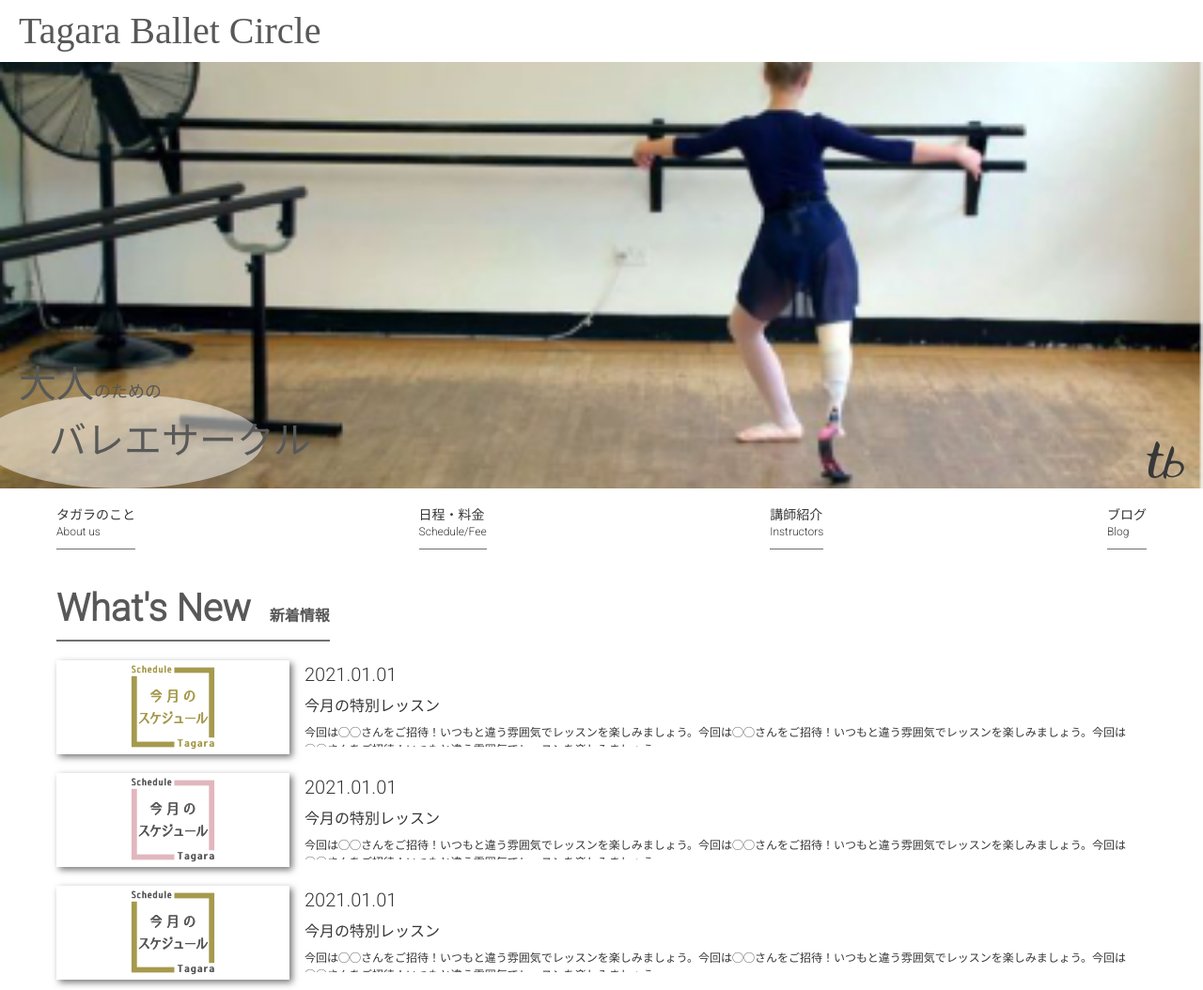
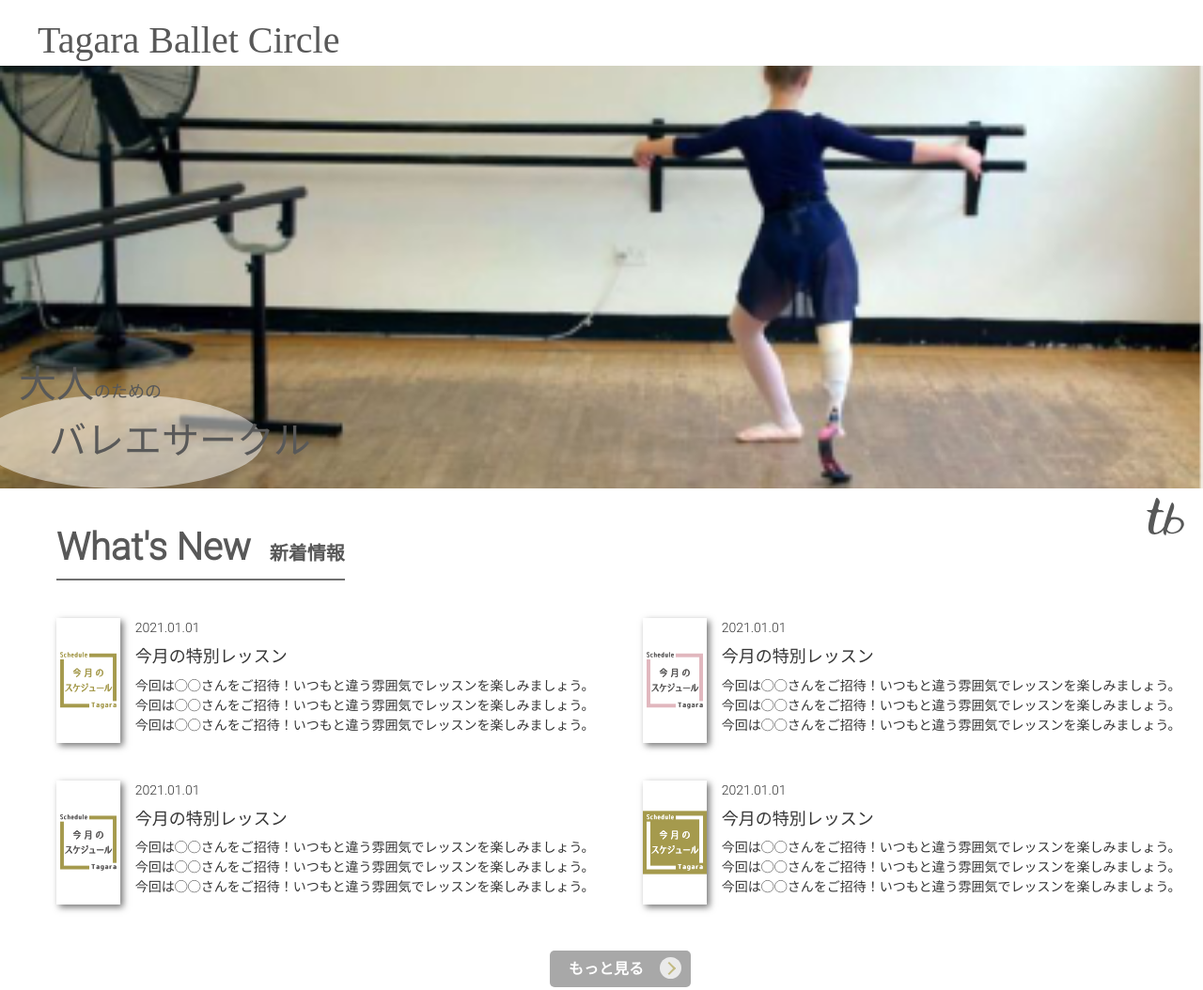
Before and after one commit to non0522/tagaraballet, a plain HTML site: page index.html in a window 1280 px wide. Shown: the top 1054 px of the page at 94% size. Drawn offline with Linux system fonts and the light colour scheme; some packages are replaced by stand-ins of ours.

Commit message:
completed index.html

```diff
--- a/index.html
+++ b/index.html
@@ -40,7 +40,7 @@
             <section class="p-hero">
                 <h2 class="c-title--heading">大人<span>のための</span><br>バレエサークル</h2>
                 <div class="c-shadow"></div>
-                <img class="c-logo" src="/img/logo.svg" alt="">
+                <img class="c-logo" src="/img/logo2.svg" alt="">
             </section>
             <nav class="p-subnav">
                 <ul>
@@ -111,6 +111,8 @@
                     </a>
                 </div>
             </section><!-- /.p-news -->
+            <section class="p-main-sections u-mb-s">
+
                 <section class="p-section p-concept">
                     <h3 class="c-title--section">About Tagara<span>タガラについて</span></h3>
                     <article class="p-section__content">
@@ -155,8 +157,7 @@
                         </a>
                     </div>
                 </section><!-- /.p-instructors -->
-        </main><!-- /.l--main -->
-
+            </section>
             <aside class="l-aside">
                 <form class="p-search" id="searchform" method="get" action="">
                     <!-- <img src="" alt=""> -->
@@ -224,8 +225,8 @@
                         </li>
                     </ul>
                 </nav>
-
             </aside>
+        </main><!-- /.l--main -->
         <footer class="l-footer p-footer">
             <h5 class="c-title--footer">Tagara Ballet Circle</h5>
             <section class="p-footer__content">
@@ -238,11 +239,8 @@
                     &copy; 2021 - Tagara Ballet Circle
                     <br>All right reserved
                 </p>
-
             </section>
-
         </footer>
-
     </section>
 
     <script src="jquery/jquery-3.6.0.min.js"></script>
--- a/scss/foundation/_base.scss
+++ b/scss/foundation/_base.scss
@@ -32,7 +32,7 @@ p {
   line-height: 1.5;
   font-size: 14px;
   @include responsive(tab) {
-    font-size: 20px;
+    font-size: 18px;
   }
 }
 
--- a/scss/layout/_aside.scss
+++ b/scss/layout/_aside.scss
@@ -3,23 +3,27 @@
     color: $color-white--text;
     width: 100%;
     height: 100vh;
-    padding: 50px 20px;
-    transition: all 300ms 0s ease;
     position: fixed;
     top: 50px;
     left: 100%;
+    transition: all 300ms 0s ease;
+    padding: 50px 20px;
     z-index: 100;
     // overflow-y    : auto;
+    @include responsive(tab) {
+      top: 70px;
+    }
 
     @include responsive(pc) {
-        font-size: 64px;
         background: $color-white--text;
         color: #363636;
-        width: 30%;
-        left: -20px;
+        height: 100%;
         position: relative;
-        padding: 100px 20px;
-        height: 100%;
+        top: 0;
+        left: 0;
+        padding: 0;
+        // font-size: 64px;
+        z-index: 0;
       }
 }
 .l-aside.is-open {
--- a/scss/layout/_main.scss
+++ b/scss/layout/_main.scss
@@ -0,0 +1,22 @@
+.l-main {
+    // width: 100%;
+    @include responsive(pc) {
+        display: grid;
+        grid-template-columns: 30% 70%;
+        grid-template-rows: 600px 1fr;
+        gap: 0px 40px;
+        grid-template-areas:
+        "top top"
+        "aside main";
+
+        .p-news {
+            grid-area: top;
+        }
+        .p-main-sections {
+            grid-area: main;
+        }
+        .l-aside {
+            grid-area: aside;
+        }
+    }
+}
--- a/scss/object/component/_card.scss
+++ b/scss/object/component/_card.scss
@@ -1,9 +1,15 @@
 .c-card {
     display: flex;
     max-height: 100px;
+    @include responsive(tab) {
+        max-height: 140px;
+    }
     img {
         width: 30%;
         box-shadow: 3px 3px 7px 0px #777777;
+        @include responsive(tab) {
+            width: 35%;
+        }
     }
     &__content {
         margin-left: 16px;
@@ -12,12 +18,21 @@
 
         &__date {
             margin-bottom: 10px;
+            @include responsive(tab) {
+                font-size: 14px;
+            }
         }
         &__title {
             margin-bottom: 10px;
+            @include responsive(tab) {
+                font-size: 18px;
+            }
         }
         &__text {
             font-size: 12px;
+            @include responsive(tab) {
+                font-size: 14px;
+            }
         }
     }
 }
--- a/scss/object/component/_hamburger.scss
+++ b/scss/object/component/_hamburger.scss
@@ -2,6 +2,10 @@
 	width           : 50px;
 	height          : 50px;
 	position        : relative;
+	@include responsive(tab) {
+		top: 10px;
+		right: 10px;
+	}
 	@include responsive(pc) {
 		display: none;
 	}
--- a/scss/object/component/_logo.scss
+++ b/scss/object/component/_logo.scss
@@ -4,4 +4,8 @@
     height: 40px;
     bottom: 10px;
     right: 20px;
+    @include responsive(tab) {
+        bottom: -50px;
+        right: 20px;
+    }
 }
--- a/scss/object/component/_title.scss
+++ b/scss/object/component/_title.scss
@@ -1,5 +1,8 @@
 .c-title--top {
     padding: 10px 20px;
+    @include responsive(tab) {
+        padding: 20px 40px;
+    }
 }
 
 .c-title--heading {
@@ -19,12 +22,16 @@
     border-bottom: solid 2px $color-gray--footer;
     padding-bottom: 10px;
     margin-bottom: 20px;
+    @include responsive(tab) {
+        margin-bottom: 40px;
+    }
     span {
         font-size: 16px;
         padding-left: 20px;
-        // padding-bottom: 10px;
-        // border-bottom: solid 10px $color-white--text;
-    }
+        @include responsive(tab) {
+            font-size: 20px;
+        }
+        }
 }
 .c-title--footer {
     font-size: 24px;
@@ -32,6 +39,9 @@
     font-weight: normal;
     padding: 20px;
     position: relative;
+    @include responsive(tab) {
+        font-size: 30px;
+    }
     &::after{
         content:"";
         display:block;
--- a/scss/object/project/_footer.scss
+++ b/scss/object/project/_footer.scss
@@ -10,6 +10,9 @@
         text-align: left;
         p {
             font-size: 10px;
+            @include responsive(tab) {
+                font-size: 12px;
+            }
         }
     }
 }
--- a/scss/object/project/_news.scss
+++ b/scss/object/project/_news.scss
@@ -1,8 +1,18 @@
 .p-news {
     &__list {
         margin-bottom: 20px;
+        @include responsive(tab) {
+            display: flex;
+            flex-wrap: wrap;
+            justify-content: space-between;
+            width: 100%;
+        }
         li {
             padding-bottom: 20px;
+            @include responsive(tab) {
+                padding-bottom: 40px;
+                width: 48%;
+            }
         }
     }
 }
--- a/scss/object/project/_search.scss
+++ b/scss/object/project/_search.scss
@@ -5,9 +5,10 @@
     border: $color-white--text 1px solid;
     @include responsive(pc) {
         display: flex;
-        margin-bottom: 0;
+        margin-bottom: 30px;
         line-height: 1;
         border: $color-black--border 1px solid;
+        border-radius: 10px;
     }
     &__box {
         width: 74%;
@@ -15,7 +16,8 @@
         @include responsive(pc) {
             width: auto;
             font-size: 16px;
-            background-color: skyblue;
+            padding: 10px;
+
         }
 
     }
@@ -27,7 +29,7 @@
         box-sizing: inherit;
         // background-color: gray;
         @include responsive(pc) {
-            background-color: black;
+            // background-color: black;
         }
     }
 }
--- a/scss/object/project/_section.scss
+++ b/scss/object/project/_section.scss
@@ -1,13 +1,29 @@
 .p-section {
 
     &__content {
+        width: 100%;
         margin-bottom: 40px;
+        @include responsive(tab) {
+            display: flex;
+            max-height: 300px;
+        }
         img {
             height: 200px;
             object-fit: cover;
             object-position: center;
             margin-bottom: 20px;
-            // position: center;
+            @include responsive(tab) {
+                width: 50%;
+                height: inherit;
+            }
+        }
+        p {
+            @include responsive(tab) {
+                width: 50%;
+                padding-left: 20px;
+
+                overflow: hidden;
+            }
         }
     }
 }
--- a/scss/object/project/_subnavi.scss
+++ b/scss/object/project/_subnavi.scss
@@ -1,7 +1,13 @@
 .p-subnav {
+    @include responsive(pc) {
+        display: none;
+    }
     ul {
         display: flex;
         justify-content: space-between;
+        @include responsive(tab) {
+            justify-content: flex-start;
+        }
         li {
             font-size: 14px;
             border-bottom: 1px solid #707070;
@@ -9,6 +15,10 @@
             position: relative;
             display: inline-block;
             transition: .5s;
+            @include responsive(tab) {
+                margin-right: 30px;
+                font-size: 18px;
+            }
             &:hover {
                 color: #A99D4D;
             }
@@ -30,6 +40,9 @@
             }
             span {
                 font-size: 12px;
+                @include responsive(tab) {
+                    font-size: 14px;
+                }
             }
         }
     }
--- a/scss/object/project/_top.scss
+++ b/scss/object/project/_top.scss
@@ -1,5 +1,4 @@
 .p-top {
-
     display: flex;
     justify-content: space-between;
     position: fixed;
@@ -8,4 +7,7 @@
     width: 100%;
     background: $color-white--text;
     z-index: 2;
+    @include responsive (tab) {
+        height: 70px;
+    }
 }
--- a/scss/object/utility/_margin.scss
+++ b/scss/object/utility/_margin.scss
@@ -18,4 +18,12 @@
 }
 .u-mb-s > * {
     margin-bottom: 50px;
+    @include responsive (tab) {
+        margin-bottom: 100px;
+    }
 }
+.u-mb-s:last-of-type {
+    @include responsive(pc) {
+        margin-bottom: 0;
+    }
+}
```
Also changed, not shown: css/style.css, img/logo2.svg (added), 1 other file. Lines whose indentation alone changed are shown as unchanged.
